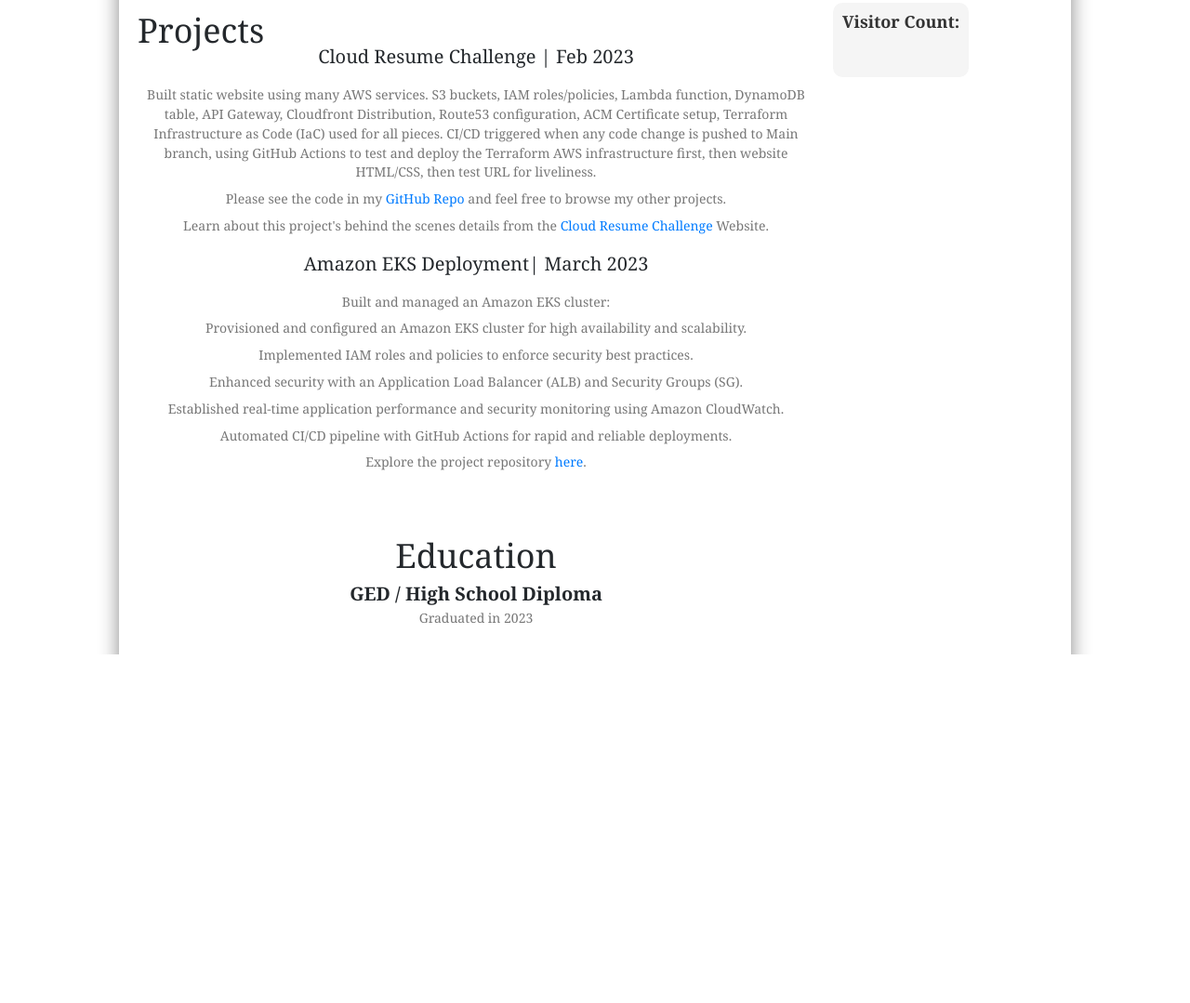
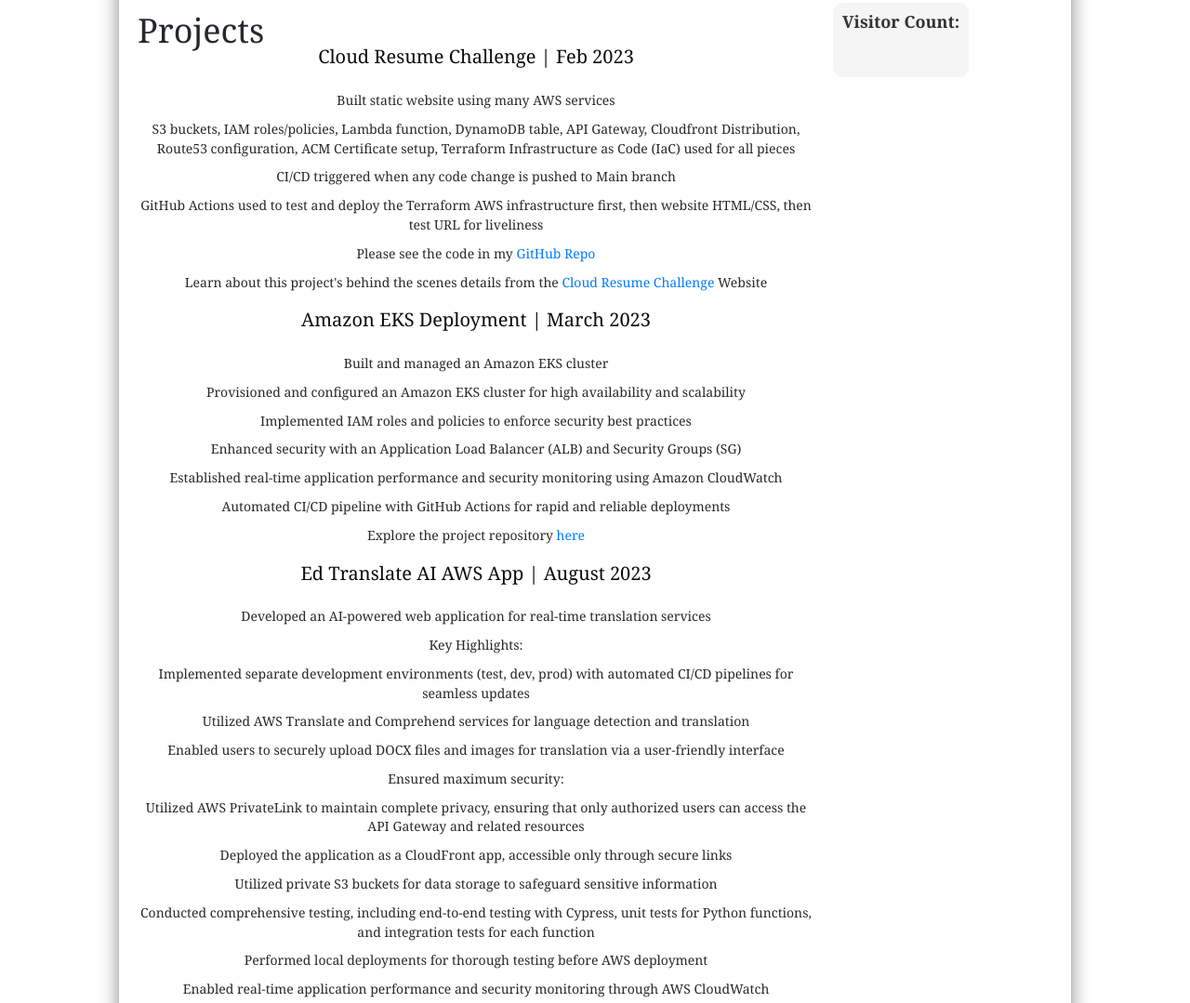
Before and after one commit to TagDhanyal/Cloud-Resume, a website: page resume-site/index.html in a window 1280 px wide. Shown: the part 513-1592 px from the top of the page at 93% size. Before the commit the page ends 1217 px from the top, so only its background shows below. Drawn offline with nearby package versions, Linux system fonts and the light colour scheme; no server answers.

Commit message:
updated html file

```diff
--- a/resume-site/index.html
+++ b/resume-site/index.html
@@ -81,21 +81,44 @@
                         <h1>Projects</h1>
                     </div>
                     <div class="project_title">
-                        <h1 class="project_title">Cloud Resume Challenge <span class='project_date'>| Feb 2023</span></h1>
-                        <h2 class="project_description">Built static website using many AWS services. S3 buckets, IAM roles/policies, Lambda function, DynamoDB table, API Gateway, Cloudfront Distribution, Route53 configuration, ACM Certificate setup, Terraform Infrastructure as Code (IaC) used for all pieces. CI/CD triggered when any code change is pushed to Main branch, using GitHub Actions to test and deploy the Terraform AWS infrastructure first, then website HTML/CSS, then test URL for liveliness.</h2>
-                        <h2 class="project_description">Please see the code in my  <a href="https://github.com/TagDhanyal/cloud-resume-challenge" target="_blank">GitHub Repo</a> and feel free to browse my other projects.</h2>
-                        <h2 class="project_description">Learn about this project's behind the scenes details from the <a href="https://cloudresumechallenge.dev/docs/the-challenge/aws/" target="_blank">Cloud Resume Challenge</a> Website.</h2>
+                        <h1>Cloud Resume Challenge | Feb 2023</h1>
+                        <br>
+                        <h2>Built static website using many AWS services</h2>
+                        <h2>S3 buckets, IAM roles/policies, Lambda function, DynamoDB table, API Gateway, Cloudfront Distribution, Route53 configuration, ACM Certificate setup, Terraform Infrastructure as Code (IaC) used for all pieces</h2>
+                        <h2>CI/CD triggered when any code change is pushed to Main branch</h2>
+                        <h2>GitHub Actions used to test and deploy the Terraform AWS infrastructure first, then website HTML/CSS, then test URL for liveliness</h2>
+                        <h2>Please see the code in my  <a href="https://github.com/TagDhanyal/Cloud-Resume" target="_blank">GitHub Repo</a></h2>
+                        <h2>Learn about this project's behind the scenes details from the <a href="https://cloudresumechallenge.dev/docs/the-challenge/aws/" target="_blank">Cloud Resume Challenge</a> Website</h2>
                     </div>
 
                     <div class="project_title">
-                        <h1 class="project_title">Amazon EKS Deployment<span class='project_date'>| March 2023</span></h1>
-                        <h2 class="project_description">Built and managed an Amazon EKS cluster:</h2>
-                        <h2 class="project_description">Provisioned and configured an Amazon EKS cluster for high availability and scalability.</h2>
-                        <h2 class="project_description">Implemented IAM roles and policies to enforce security best practices.</h2>
-                        <h2 class="project_description">Enhanced security with an Application Load Balancer (ALB) and Security Groups (SG).</h2>
-                        <h2 class="project_description">Established real-time application performance and security monitoring using Amazon CloudWatch.</h2>
-                        <h2 class="project_description">Automated CI/CD pipeline with GitHub Actions for rapid and reliable deployments.</h2>
-                        <h2 class="project_description">Explore the project repository <a href="https://github.com/YourUsername/YourRepository" target="_blank">here</a>.</h2>
+                        <h1>Amazon EKS Deployment | March 2023</h1>
+                        <br>
+                        <h2>Built and managed an Amazon EKS cluster</h2>
+                        <h2>Provisioned and configured an Amazon EKS cluster for high availability and scalability</h2>
+                        <h2>Implemented IAM roles and policies to enforce security best practices</h2>
+                        <h2>Enhanced security with an Application Load Balancer (ALB) and Security Groups (SG)</h2>
+                        <h2>Established real-time application performance and security monitoring using Amazon CloudWatch</h2>
+                        <h2>Automated CI/CD pipeline with GitHub Actions for rapid and reliable deployments</h2>
+                        <h2>Explore the project repository <a href="https://github.com/YourUsername/YourRepository" target="_blank">here</a></h2>
+                    </div>
+
+                    <!-- Ed Translate AI AWS App Project -->
+                    <div class="project_title">
+                        <h1>Ed Translate AI AWS App | August 2023</h1>
+                        <br>
+                        <h2>Developed an AI-powered web application for real-time translation services</h2>
+                        <h2>Key Highlights:</h2>
+                        <h2>Implemented separate development environments (test, dev, prod) with automated CI/CD pipelines for seamless updates</h2>
+                        <h2>Utilized AWS Translate and Comprehend services for language detection and translation</h2>
+                        <h2>Enabled users to securely upload DOCX files and images for translation via a user-friendly interface</h2>
+                        <h2>Ensured maximum security:</h2>
+                        <h2>Utilized AWS PrivateLink to maintain complete privacy, ensuring that only authorized users can access the API Gateway and related resources</h2>
+                        <h2>Deployed the application as a CloudFront app, accessible only through secure links</h2>
+                        <h2>Utilized private S3 buckets for data storage to safeguard sensitive information</h2>
+                        <h2>Conducted comprehensive testing, including end-to-end testing with Cypress, unit tests for Python functions, and integration tests for each function</h2>
+                        <h2>Performed local deployments for thorough testing before AWS deployment</h2>
+                        <h2>Enabled real-time application performance and security monitoring through AWS CloudWatch</h2>
                     </div>
                 </div>
                 <div class="education">
--- a/resume-site/styles.css
+++ b/resume-site/styles.css
@@ -141,17 +141,23 @@
 }
 
 .project_title {
-    margin-bottom: 20px; /* Add margin to create space between project sections */
+    margin-bottom: 20px; /* Increased margin between project sections */
 }
 
 .project_title h1 {
     font-size: 20px;
-    color: rgb(36, 40, 44);
+    color: rgb(10, 11, 12);
+    margin-bottom: 5px; /* Added margin between title and description */
 }
 
 .project_title h2 {
     font-size: 14px;
-    color: #777;
+    color: #2b2727;
+    margin-bottom: 10px; /* Added margin between title and description */
+}
+
+.project_description {
+    margin-bottom: 30px; /* Increased margin between project description and next project title */
 }
 
 /* Education section */
```
